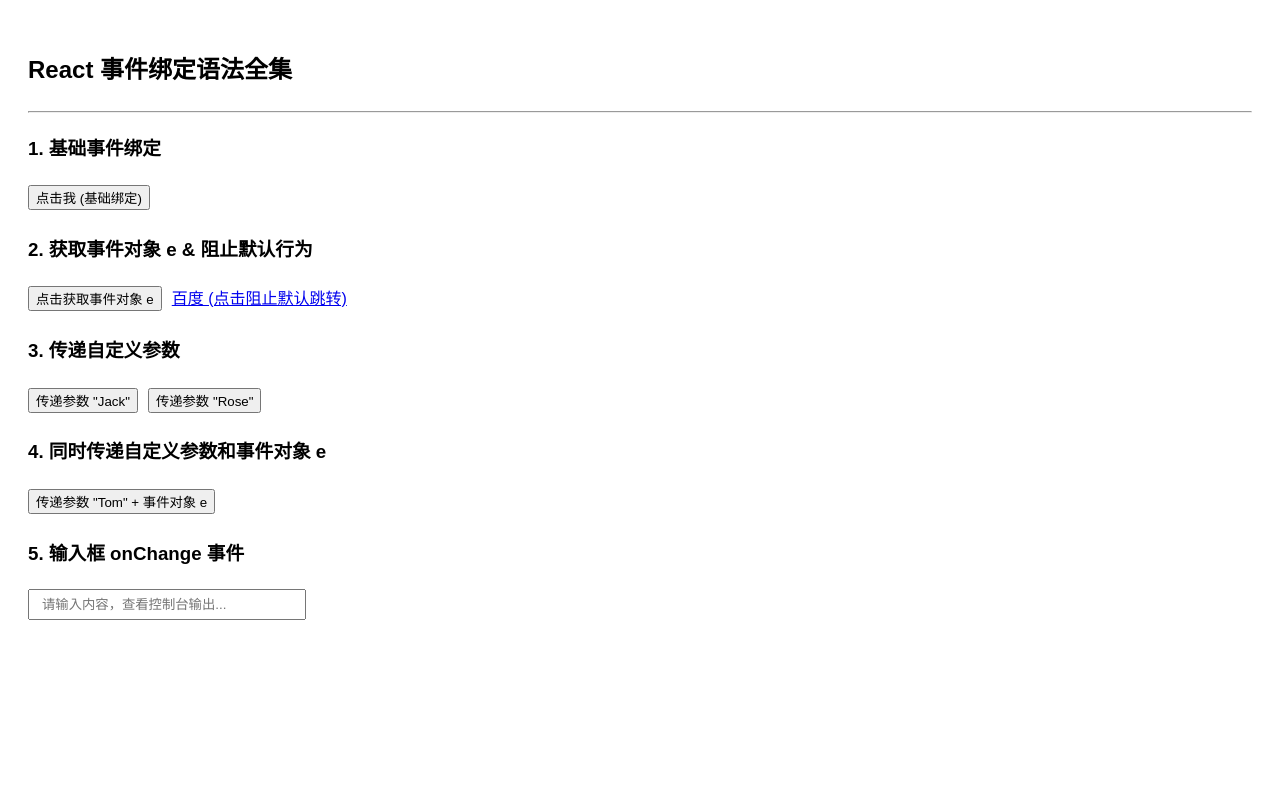
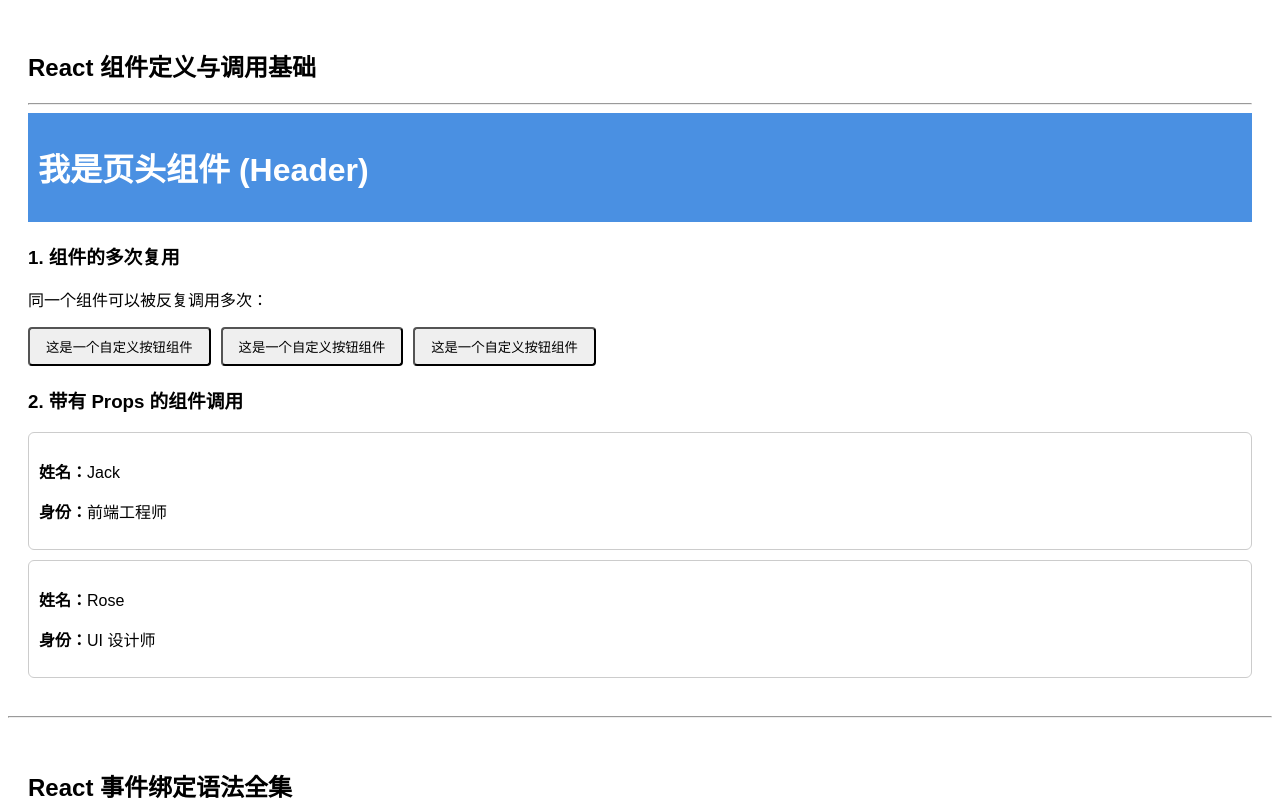
Before and after one commit to LinSky-J/react-learn, a React (Create React App) app: page / in a window 1280 px wide. Shown: the top 801 px of the page. Built offline with nearby package versions, Linux system fonts and the light colour scheme.

Commit message:
feat: add React component creation and invocation syntax examples

```diff
--- a/src/App.js
+++ b/src/App.js
@@ -1,4 +1,5 @@
 import EventBinding from './EventBinding';
+import ComponentDemo from './ComponentDemo';
 
 // App->index.js->public/index.html(root)
 const count = 100
@@ -31,7 +32,10 @@ function getArticleJSX() {
 function App() {
   return (
     <div className="App">
-      {/* 渲染 React 事件绑定组件示例 */}
+      {/* 1. 渲染 React 组件调用示例 */}
+      <ComponentDemo />
+      <hr />
+      {/* 2. 渲染 React 事件绑定组件示例 */}
       <EventBinding />
     </div>
   );
--- /dev/null
+++ b/src/ComponentDemo.js
@@ -0,0 +1,81 @@
+// ==========================================
+// React 组件基础：定义、调用与嵌套 (Component Basics)
+// ==========================================
+
+import React from 'react';
+
+// ------------------------------------------
+// 1. 定义子组件 A：普通函数组件
+// 规范点：
+// - 组件名称首字母必须【大写】（PascalCase，如 Button、Header）
+// - 如果首字母小写（如 button），React 会将其识别为原生 HTML 标签
+// - 组件必须返回 JSX 结构（或 null）
+// ------------------------------------------
+function Button() {
+  return (
+    <button style={{ padding: '8px 16px', borderRadius: '4px', cursor: 'pointer' }}>
+      这是一个自定义按钮组件
+    </button>
+  );
+}
+
+// ------------------------------------------
+// 2. 定义子组件 B：箭头函数组件
+// ------------------------------------------
+const Header = () => {
+  return (
+    <header style={{ backgroundColor: '#4a90e2', color: '#fff', padding: '10px' }}>
+      <h1>我是页头组件 (Header)</h1>
+    </header>
+  );
+};
+
+// ------------------------------------------
+// 3. 定义子组件 C：接收 Props 的组件
+// 父组件调用时传参：<UserCard name="张三" role="管理员" />
+// 子组件形参可以直接解构接收：{ name, role }
+// ------------------------------------------
+function UserCard({ name, role }) {
+  return (
+    <div style={{ border: '1px solid #ccc', padding: '10px', borderRadius: '6px', margin: '10px 0' }}>
+      <p><strong>姓名：</strong>{name}</p>
+      <p><strong>身份：</strong>{role}</p>
+    </div>
+  );
+}
+
+// ------------------------------------------
+// 4. 父组件 / 主演示组件：嵌套并调用上述子组件
+// ------------------------------------------
+function ComponentDemo() {
+  return (
+    <div style={{ padding: '20px', fontFamily: 'sans-serif' }}>
+      <h2>React 组件定义与调用基础</h2>
+      <hr />
+
+      {/* 方式一：调用页头组件 */}
+      {/* 组件调用方式：自闭合标签 <Header /> 或 双标签 <Header></Header> */}
+      <Header />
+
+      {/* 方式二：组件的多次复用 */}
+      <section style={{ marginTop: '20px' }}>
+        <h3>1. 组件的多次复用</h3>
+        <p>同一个组件可以被反复调用多次：</p>
+        <div style={{ display: 'flex', gap: '10px' }}>
+          <Button />
+          <Button />
+          <Button />
+        </div>
+      </section>
+
+      {/* 方式三：传递 Props 给子组件 */}
+      <section style={{ marginTop: '20px' }}>
+        <h3>2. 带有 Props 的组件调用</h3>
+        <UserCard name="Jack" role="前端工程师" />
+        <UserCard name="Rose" role="UI 设计师" />
+      </section>
+    </div>
+  );
+}
+
+export default ComponentDemo;
```
